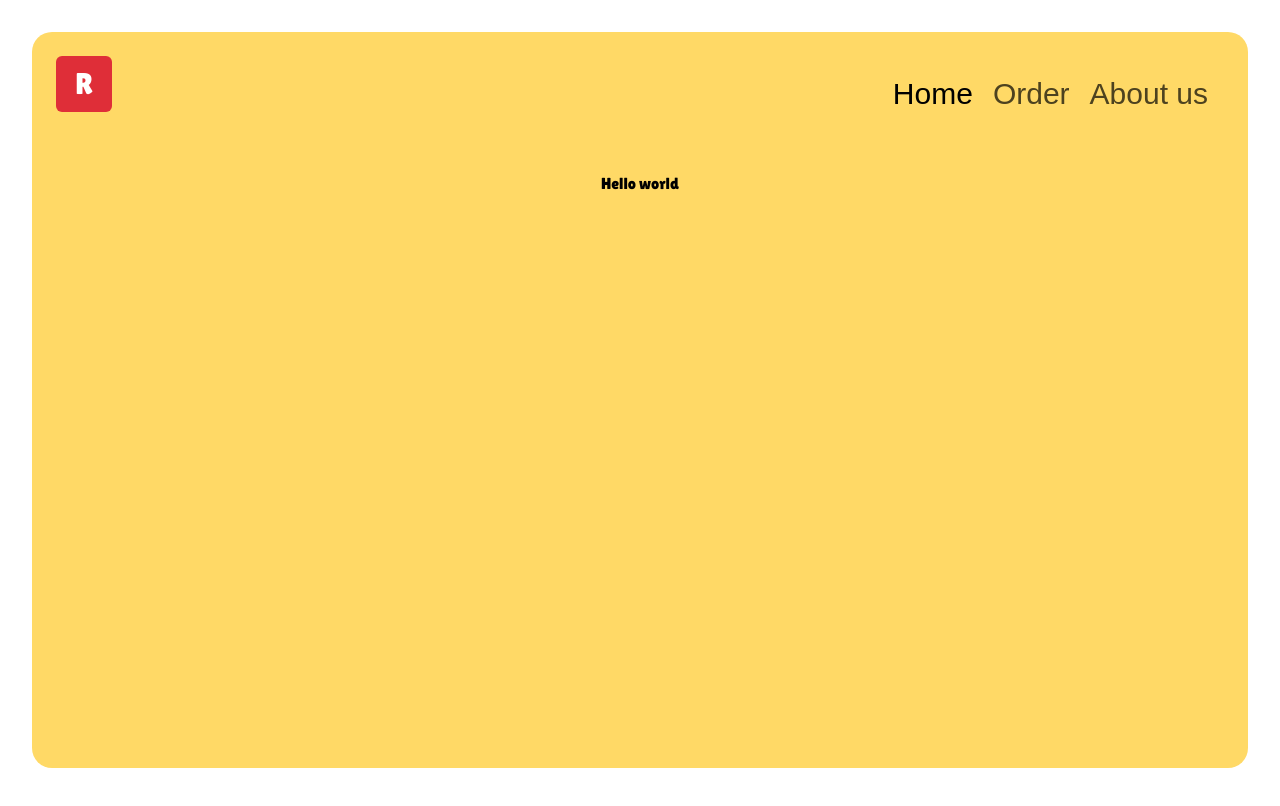
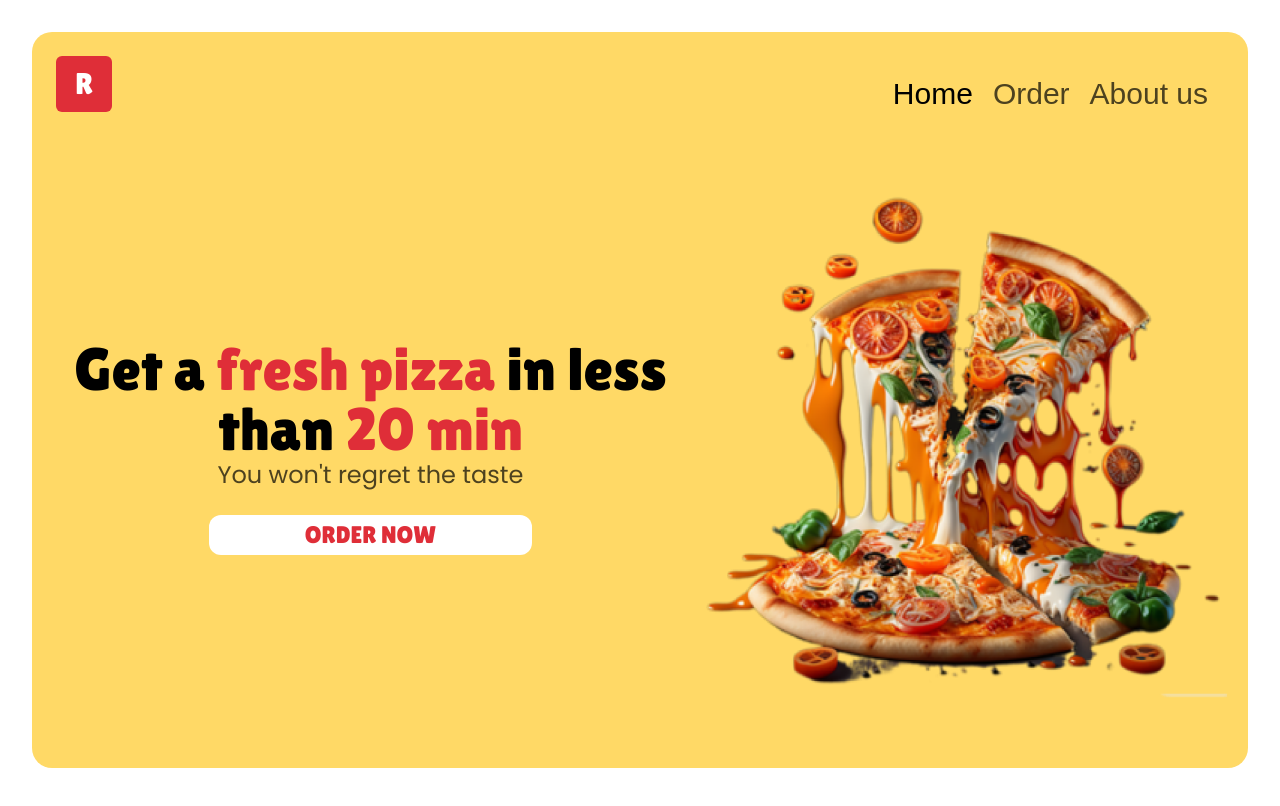
Before and after one commit to TheRafaelFarias/orbital-application-proccess, a Next.js app: page / in a window 1280 px wide. Shown: the top 806 px of the page. Built offline with nearby package versions, Linux system fonts and the light colour scheme; a web font is replaced by a local one.

Commit message:
feat: add content to home page according to design and created a cta button

```diff
--- a/src/app/page.tsx
+++ b/src/app/page.tsx
@@ -1,3 +1,26 @@
+import CTAButton from '@/components/CTAButton';
+import Image from 'next/image';
+
 export default function Home() {
-  return <h1>Hello world</h1>;
+  return (
+    <section className="w-full h-full flex flex-col-reverse lg:flex-row justify-around items-center pb-[100px] px-3">
+      <div className="text-center">
+        <h1 className="text-3xl md:text-6xl max-w-[666px]">
+          Get a <span className="text-highlight">fresh pizza</span> in less than{' '}
+          <span className="text-highlight">20 min</span>
+        </h1>
+        <p className="text-base md:text-2xl font-description text-navbarNotSelected">
+          You won&apos;t regret the taste
+        </p>
+        <CTAButton className="mt-6" name="ORDER NOW" />
+      </div>
+      <div className="w-[350px] h-[300px] md:w-[400px] md:h-[350px] xl:w-[550px] xl:h-[550px] relative">
+        <Image
+          src="/pizza-landing-page.png"
+          fill
+          alt="A pizza with two parts on the air with a lot of sauce in the between the rest of the pizza"
+        />
+      </div>
+    </section>
+  );
 }
--- /dev/null
+++ b/src/components/CTAButton.tsx
@@ -0,0 +1,15 @@
+const CTAButton: React.FC<{
+  name: string;
+  action?: () => any;
+  className: string;
+}> = ({ name, className }) => {
+  return (
+    <button
+      className={`px-12 md:px-24 rounded-lg md:rounded-xl py-1 bg-white text-highlight text-base md:text-2xl ${className}`}
+    >
+      {name}
+    </button>
+  );
+};
+
+export default CTAButton;
```
Also changed, not shown: public/pizza-landing-page.png (added).
